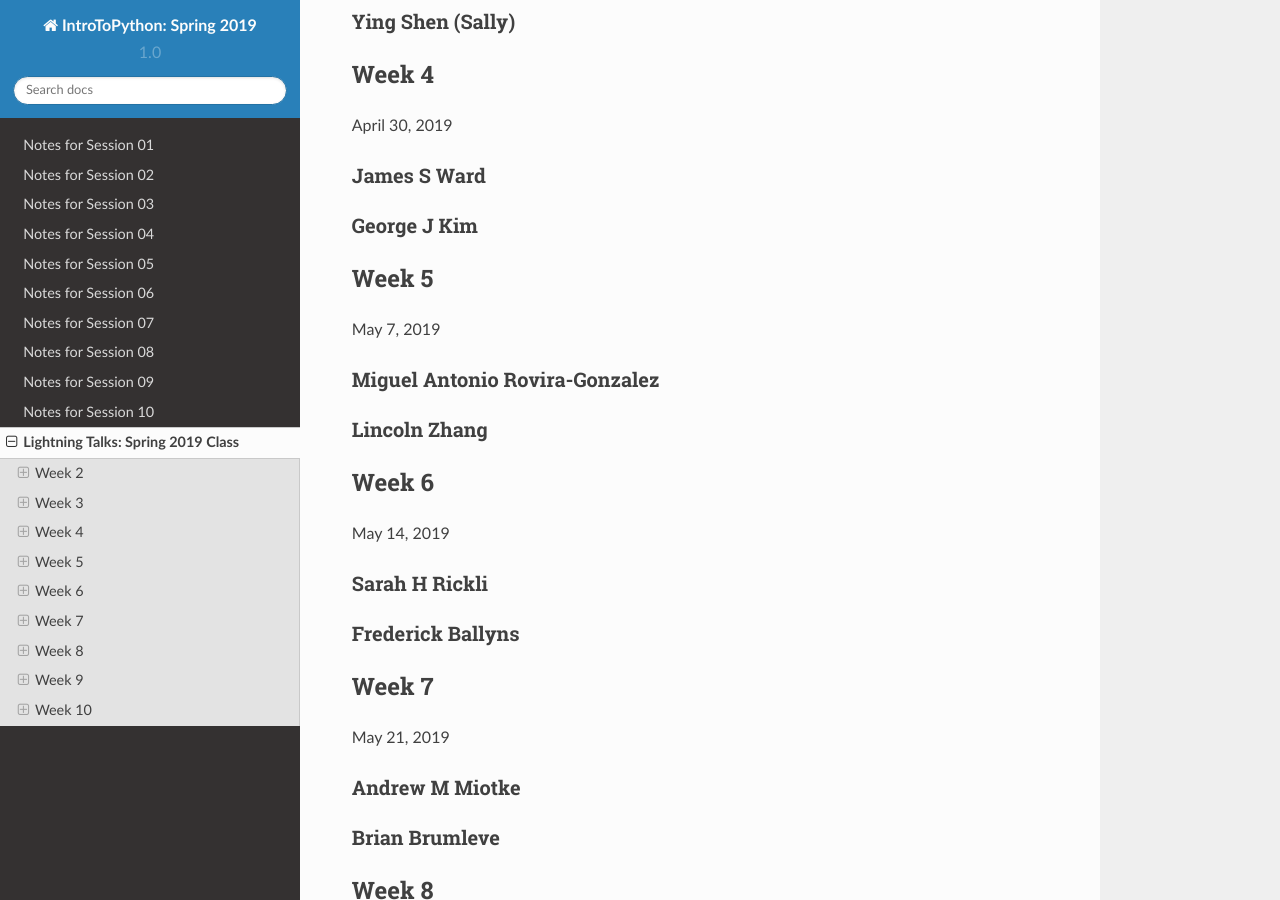
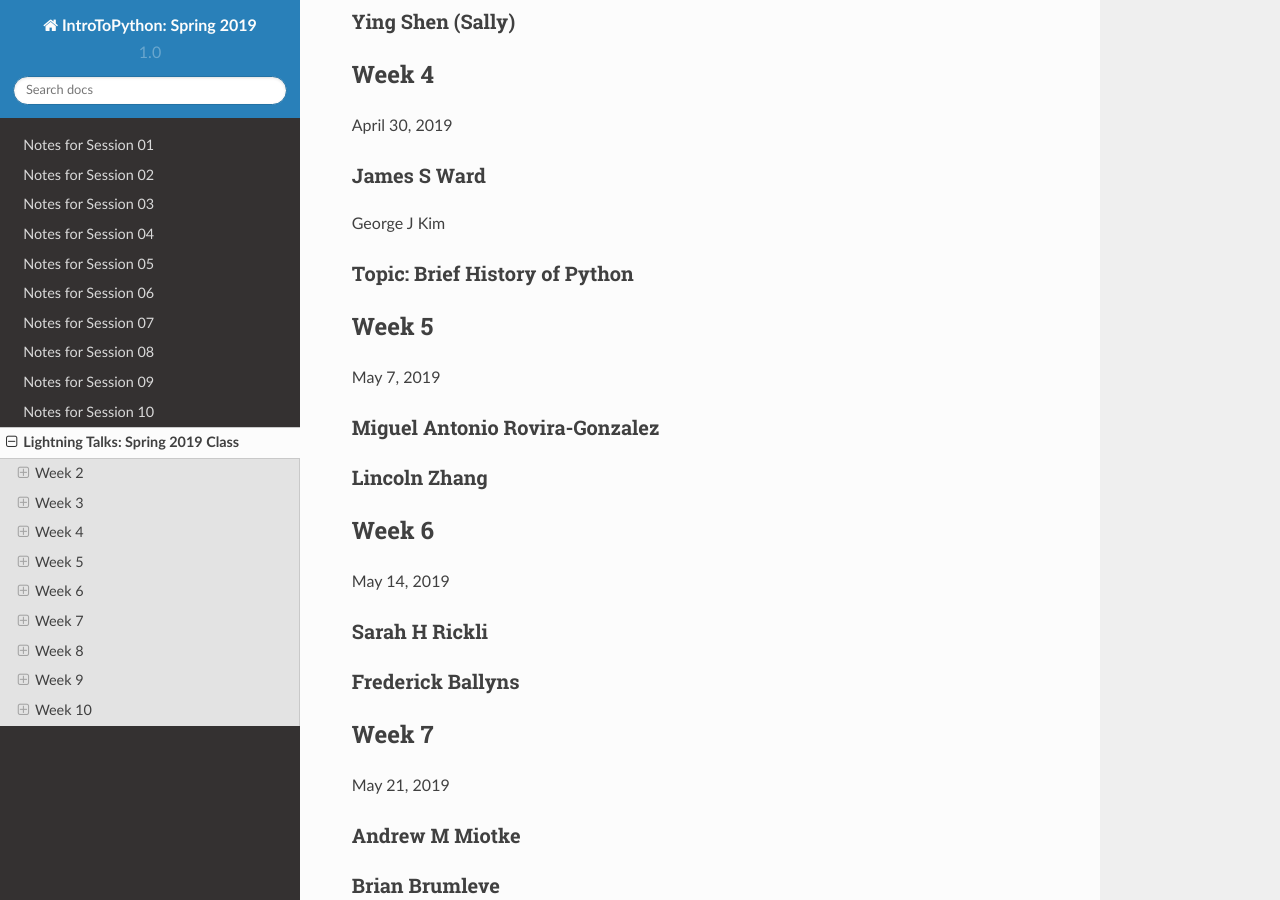
Before and after one commit to UWPCE-PythonCert-ClassRepos/SP_2019_210A_classroom, a Sphinx documentation site: the page built from notes_for_class/source/lightning_talks.rst, in a window 1280 px wide and 900 px high, scrolled down 750 px. Built offline with Sphinx 7.4.7 and the Read the Docs theme 2.0.0, drawn with Linux system fonts in a browser that asks for light colours.

Commit message:
added topic for talk

```diff
--- a/notes_for_class/source/lightning_talks.rst
+++ b/notes_for_class/source/lightning_talks.rst
@@ -48,6 +48,8 @@ James S Ward
 ............
 
 George J Kim
+
+Topic: Brief History of Python
 ............
 
 Week 5
```
